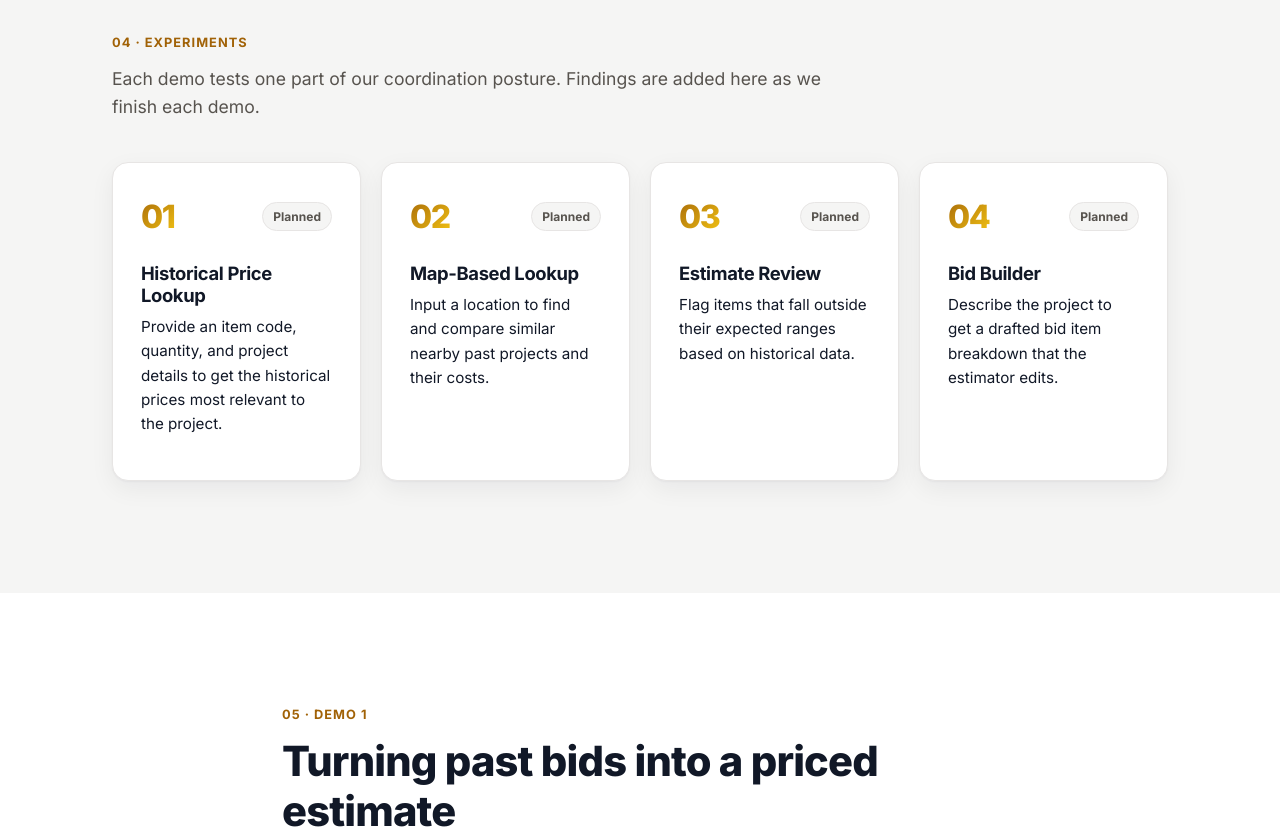
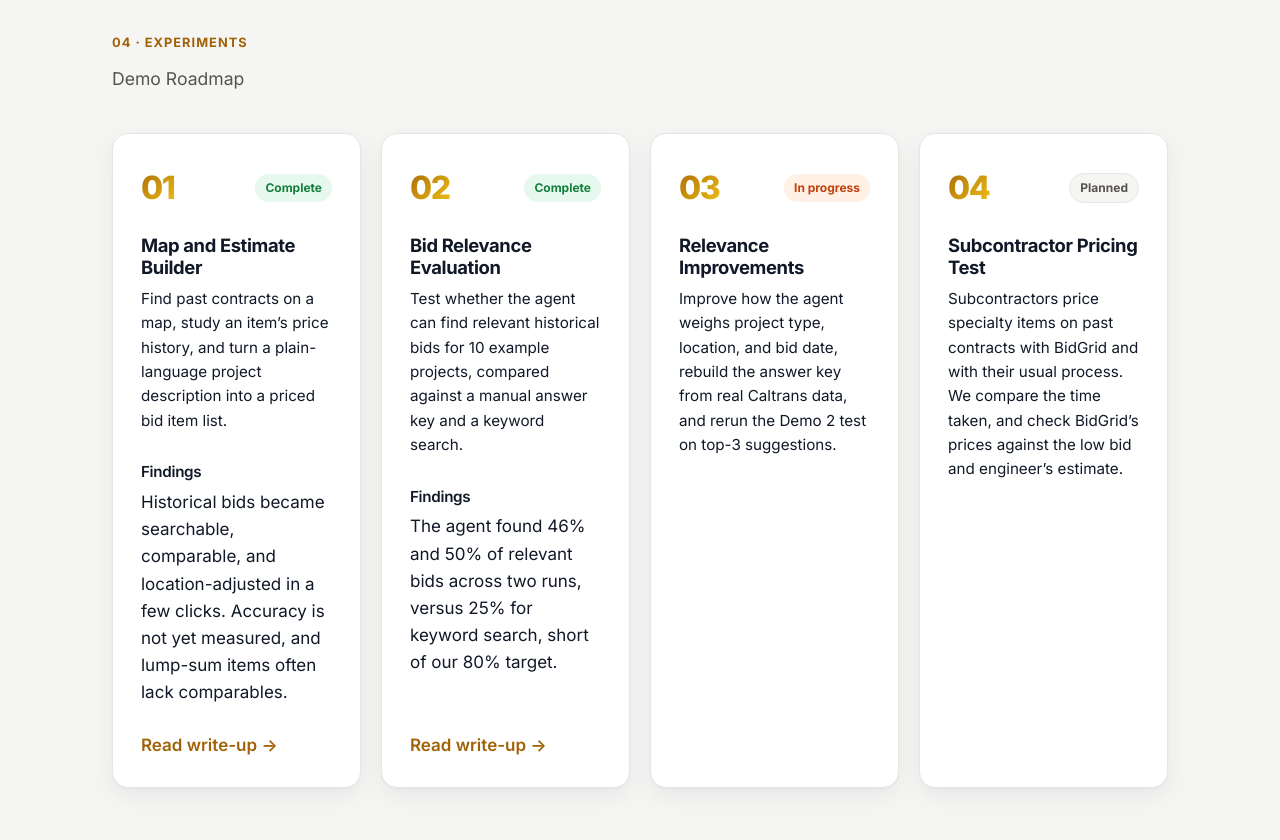
Before and after one commit to calchen11/info492-capstone, a plain HTML site: page index.html in a window 1280 px wide. Shown: the part 4300-5140 px from the top of the page. Drawn offline with Linux system fonts and the light colour scheme.

Commit message:
Update Experiments roadmap: mark Demos 1–2 complete, add next steps

```diff
--- a/index.html
+++ b/index.html
@@ -93,7 +93,7 @@
       <section id="experiments" class="section alt">
         <div class="container">
           <p class="section-label">04 · Experiments</p>
-          <p class="lead">Each demo tests one part of our coordination posture. Findings are added here as we finish each demo.</p>
+          <p class="lead">Demo Roadmap</p>
           <div class="demos" id="demos"></div>
         </div>
       </section>
--- a/js/content.js
+++ b/js/content.js
@@ -90,33 +90,38 @@ window.SITE_CONTENT = {
   // The four demos. status: "planned" | "in-progress" | "complete"
   demos: [
     {
-      title: "Historical Price Lookup",
+      title: "Map and Estimate Builder",
       concept:
-        "Provide an item code, quantity, and project details to get the historical prices most relevant to the project.",
-      status: "planned",
+        "Find past contracts on a map, study an item’s price history, and turn a plain-language project description into a priced bid item list.",
+      status: "complete",
+      date: "",
+      findings:
+        "Historical bids became searchable, comparable, and location-adjusted in a few clicks. Accuracy is not yet measured, and lump-sum items often lack comparables.",
+      link: "#demo-1",
+    },
+    {
+      title: "Bid Relevance Evaluation",
+      concept:
+        "Test whether the agent can find relevant historical bids for 10 example projects, compared against a manual answer key and a keyword search.",
+      status: "complete",
+      date: "",
+      findings:
+        "The agent found 46% and 50% of relevant bids across two runs, versus 25% for keyword search, short of our 80% target.",
+      link: "#demo-2",
+    },
+    {
+      title: "Relevance Improvements",
+      concept:
+        "Improve how the agent weighs project type, location, and bid date, rebuild the answer key from real Caltrans data, and rerun the Demo 2 test on top-3 suggestions.",
+      status: "in-progress",
       date: "",
       findings: "",
       link: "",
     },
     {
-      title: "Map-Based Lookup",
-      concept: "Input a location to find and compare similar nearby past projects and their costs.",
-      status: "planned",
-      date: "",
-      findings: "",
-      link: "",
-    },
-    {
-      title: "Estimate Review",
-      concept: "Flag items that fall outside their expected ranges based on historical data.",
-      status: "planned",
-      date: "",
-      findings: "",
-      link: "",
-    },
-    {
-      title: "Bid Builder",
-      concept: "Describe the project to get a drafted bid item breakdown that the estimator edits.",
+      title: "Subcontractor Pricing Test",
+      concept:
+        "Subcontractors price specialty items on past contracts with BidGrid and with their usual process. We compare the time taken, and check BidGrid’s prices against the low bid and engineer’s estimate.",
       status: "planned",
       date: "",
       findings: "",
--- a/js/main.js
+++ b/js/main.js
@@ -104,7 +104,13 @@
       card.appendChild(el("h4", "", "Findings"));
       card.appendChild(el("p", "", d.findings));
     }
-    if (d.link) card.appendChild(newTabLink("View demo →", d.link, "demo-link"));
+    if (d.link.startsWith("#")) {
+      const a = el("a", "demo-link", "Read write-up →");
+      a.href = d.link;
+      card.appendChild(a);
+    } else if (d.link) {
+      card.appendChild(newTabLink("View demo →", d.link, "demo-link"));
+    }
     demos.appendChild(card);
   });
 
```
